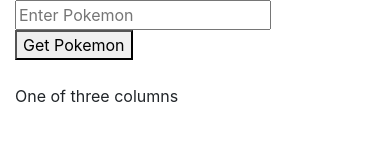
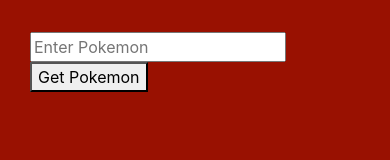
Before and after one commit to courtlandmessam/bootstrapped-pokedex, a plain HTML site: page index.html in a window 390 px wide. Drawn offline with nearby package versions, Linux system fonts and the light colour scheme.

Commit message:
Began adding styling with red background and adding padding to contain-fluid class

```diff
--- a/index.html
+++ b/index.html
@@ -7,7 +7,7 @@
 
     <!-- Bootstrap CSS -->
     <link rel="stylesheet" href="https://stackpath.bootstrapcdn.com/bootstrap/4.3.1/css/bootstrap.min.css" integrity="sha384-ggOyR0iXCbMQv3Xipma34MD+dH/1fQ784/j6cY/iJTQUOhcWr7x9JvoRxT2MZw1T" crossorigin="anonymous">
-
+    <link rel="stylesheet" href="styles.css">
     <title>Hello, world!</title>
     <script src="https://code.jquery.com/jquery-3.3.1.slim.min.js" integrity="sha384-q8i/X+965DzO0rT7abK41JStQIAqVgRVzpbzo5smXKp4YfRvH+8abtTE1Pi6jizo" crossorigin="anonymous" defer></script>
     <script src="https://cdnjs.cloudflare.com/ajax/libs/popper.js/1.14.7/umd/popper.min.js" integrity="sha384-UO2eT0CpHqdSJQ6hJty5KVphtPhzWj9WO1clHTMGa3JDZwrnQq4sF86dIHNDz0W1" crossorigin="anonymous" defer></script>
@@ -15,19 +15,25 @@
     <script src="script.js" type="text/javascript"></script>
   </head>
   <body>
+    <div class="container-fluid">
       <div class="container">
+        <div class="row">
 
-      <div class="row">
+          <!--Search-->
           <div class="col-sm">
             <input type="text" id="pokemon-request" placeholder="Enter Pokemon">
             <button id="search-pokemon" type="button" name="button">Get Pokemon</button>
           </div>
-        <div id="pokemon-name" class="col-sm"></div>
+
+          <!--Pokemon Info-->
+          <div class="pokemon-info col-sm">
+            <div id="pokemon-name"></div>
             <div id="pokemon-image-div"><img id="pokemon-image" src="" alt=""></div>
-        <div class="col-sm">
-          One of three columns
+
           </div>
         </div>
+      </div>
+
 
     </div>
   </body>
--- a/script.js
+++ b/script.js
@@ -6,7 +6,7 @@ window.addEventListener('load', ()=> {
 
 
     function getPokemon() {
-      var pokemon = document.getElementById('pokemon-request').value;
+      var pokemon = document.getElementById('pokemon-request').value.toLowerCase();
 
 
       let api = `https://pokeapi.co/api/v2/pokemon/${pokemon}`;
@@ -17,6 +17,7 @@ window.addEventListener('load', ()=> {
           //Checks to see if input is a valid pokemon
           if(!response.ok) {
             document.getElementById('pokemon-name').innerHTML = "Not a valid Pokemon";
+            document.getElementById("pokemon-image").src = "";
           } else {
             return response.json();
           }
--- a/styles.css
+++ b/styles.css
@@ -0,0 +1,7 @@
+body {
+  background-color: #991101;
+}
+
+.container-fluid {
+  padding-top: 2rem;
+}
```
Lines whose indentation alone changed are shown as unchanged.
